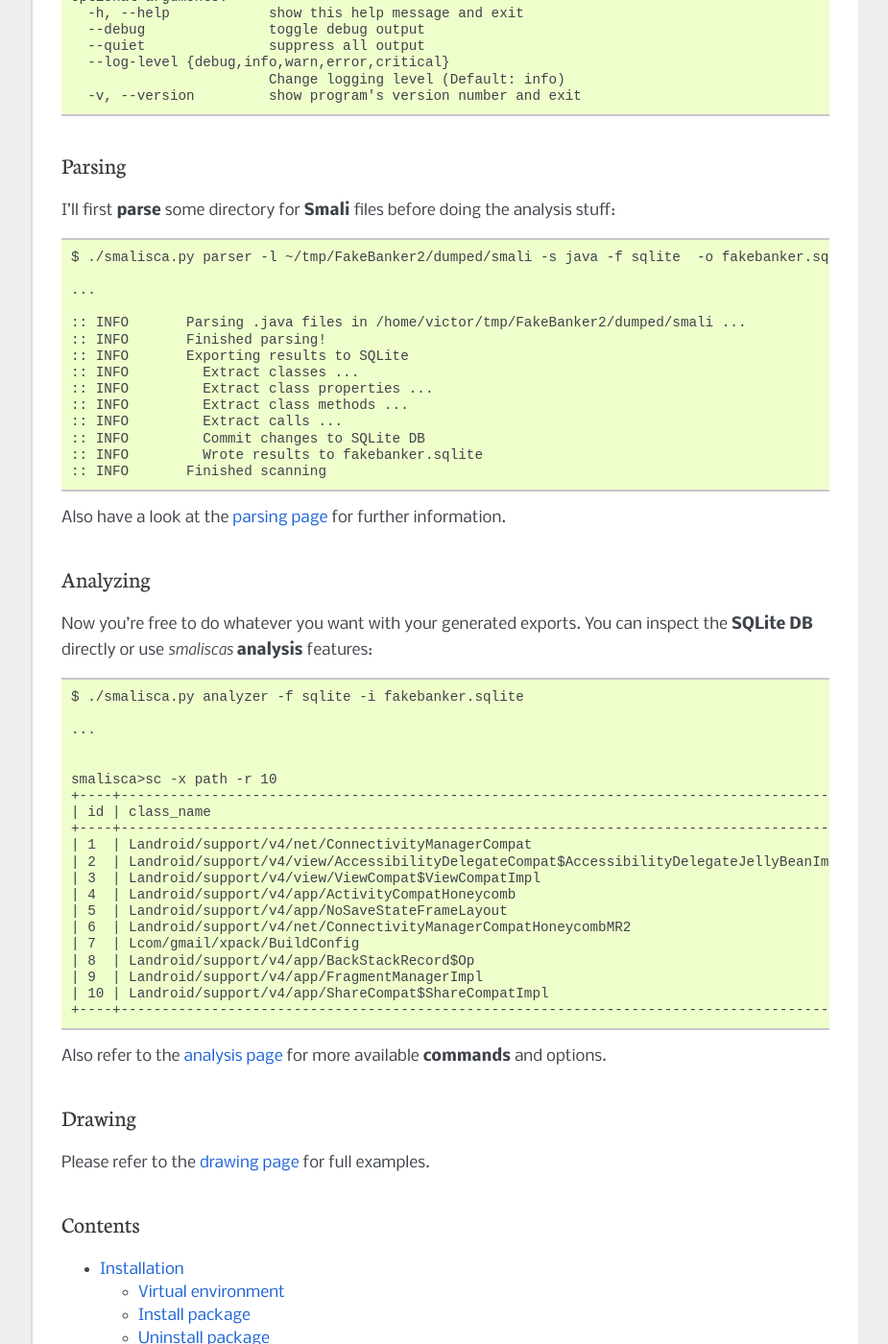
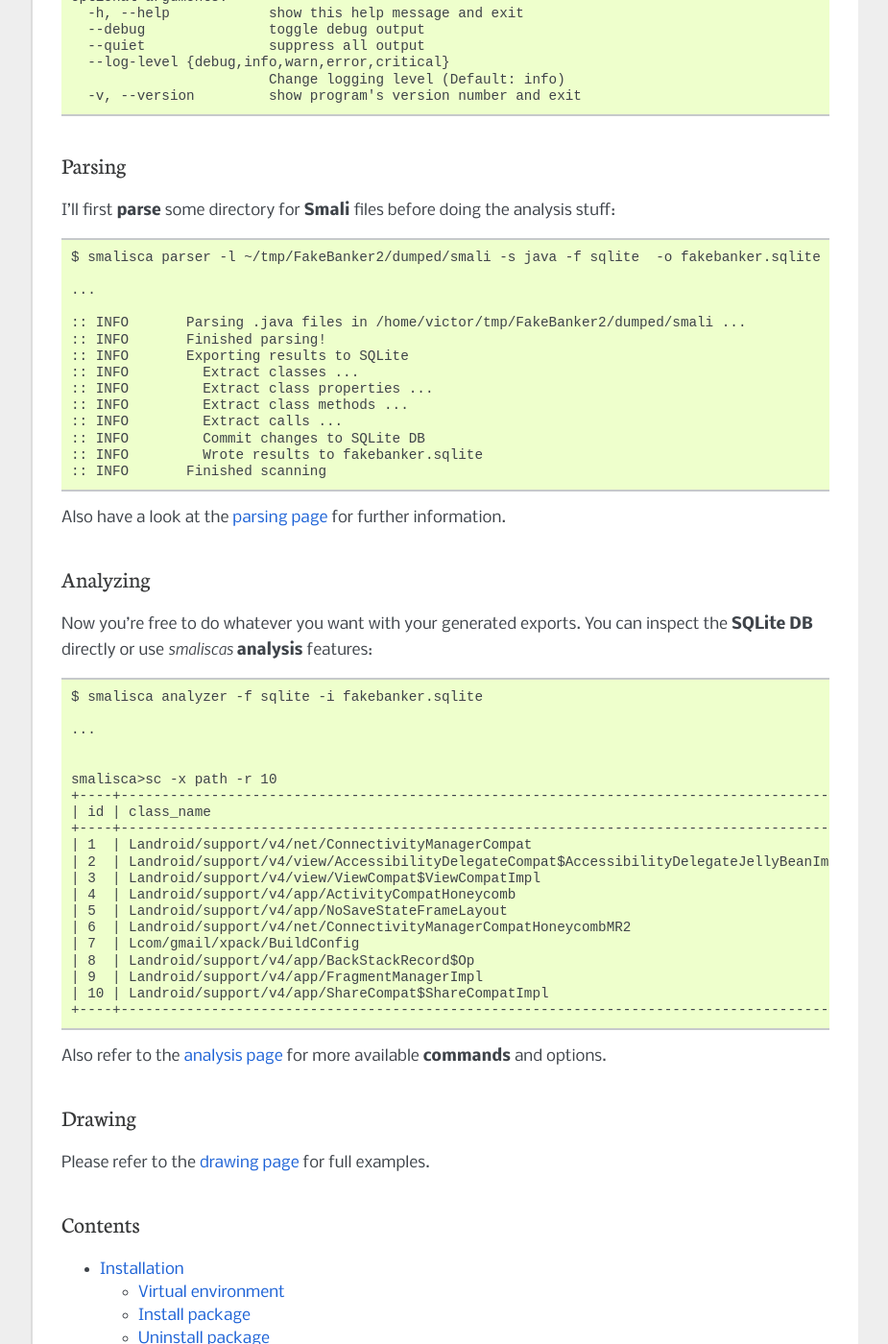
Before and after one commit to dorneanu/smalisca-doc, a Sphinx documentation site: the page built from docs/source/index.rst, in a window 1280 px wide and 1400 px high, scrolled down 3101 px. Shown: the whole window at 96% size, without its empty margins (198-1123 px from the left). Built offline with Sphinx 7.4.7, drawn with Linux system fonts in a browser that asks for light colours; some of the changed text lies outside the part shown.

Commit message:
Small changes

```diff
--- a/README.rst
+++ b/README.rst
@@ -1 +1 @@
-Documentation for `smalisca <https://github.com/dorneanu/smalisca`_.
+Documentation for `smalisca <https://github.com/dorneanu/smalisca>`_.
--- a/docs/source/analysis.rst
+++ b/docs/source/analysis.rst
@@ -17,7 +17,7 @@ application, you're ready to go with the analysis stuff.
 Your previously generated results should be located in a *SQLite* DB.
 But first let's have a look at the main options::
 
-    ╰─➤  smalisca analyzer --help
+    $ smalisca analyzer --help
 
     ...
 
--- a/docs/source/drawing.rst
+++ b/docs/source/drawing.rst
@@ -11,6 +11,10 @@ All **drawing** commands start with a **d**. The d-commands will first invoke a
 s-command (search) to get the results and generate a graph afterwards.  You can
 specify different output formats (by -f) which best fit to your needs. A required
 output file name (-o) also has to be specified.
+
+.. note::
+
+    Don't miss the :ref:`screenshots <page-screenshots>`.
 
 
 Available commands
--- a/docs/source/index.rst
+++ b/docs/source/index.rst
@@ -129,7 +129,7 @@ First touch
 
 But first let's have a look at the tools main options::
 
-    $ ./smalisca.py --help
+    $ smalisca --help
                                 ___
                                /\_ \    __
       ____    ___ ___      __  \//\ \  /\_\    ____    ___     __
@@ -144,10 +144,10 @@ But first let's have a look at the tools main options::
     :: Author:       Victor <Cyneox> Dorneanu
     :: Desc:         Static Code Analysis tool for Smali files
     :: URL:          http://nullsecurity.net, http://{blog,www}.dornea.nu
-    :: Version:      0.1
+    :: Version:      1.0
     --------------------------------------------------------------------------------
 
-    usage: smalisca.py (sub-commands ...) [options ...] {arguments ...}
+    usage: smalisca (sub-commands ...) [options ...] {arguments ...}
 
     [--] Static Code Analysis (SCA) tool for Baskmali (Smali) files.
 
@@ -175,7 +175,7 @@ Parsing
 
 I'll first **parse** some directory for **Smali** files before doing the analysis stuff::
 
-    $ ./smalisca.py parser -l ~/tmp/FakeBanker2/dumped/smali -s java -f sqlite  -o fakebanker.sqlite
+    $ smalisca parser -l ~/tmp/FakeBanker2/dumped/smali -s java -f sqlite  -o fakebanker.sqlite
 
     ...
 
@@ -199,7 +199,7 @@ Analyzing
 Now you're free to do whatever you want with your generated exports. You can inspect the **SQLite DB**
 directly or use *smaliscas* **analysis** features::
 
-    $ ./smalisca.py analyzer -f sqlite -i fakebanker.sqlite
+    $ smalisca analyzer -f sqlite -i fakebanker.sqlite
 
     ...
 
```
